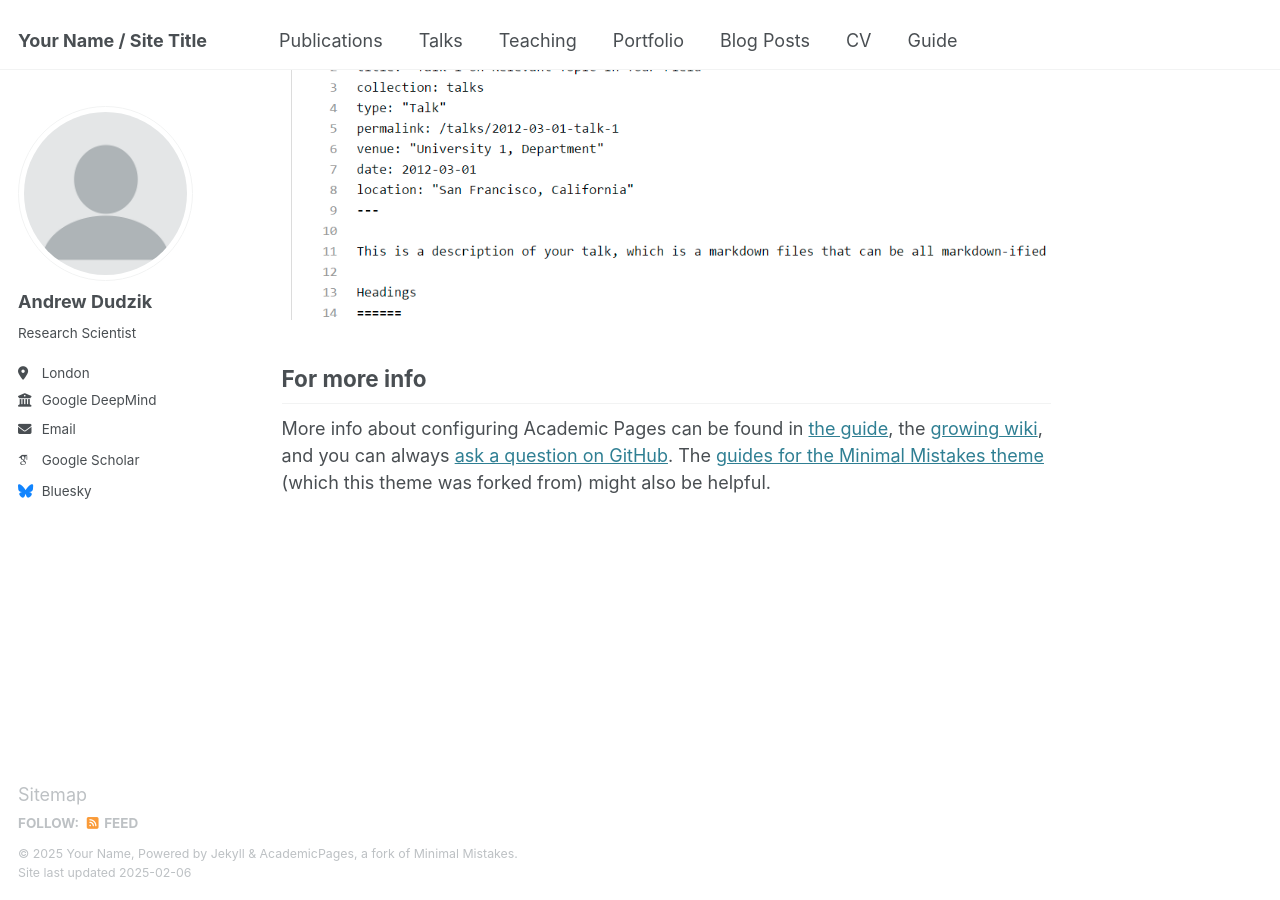
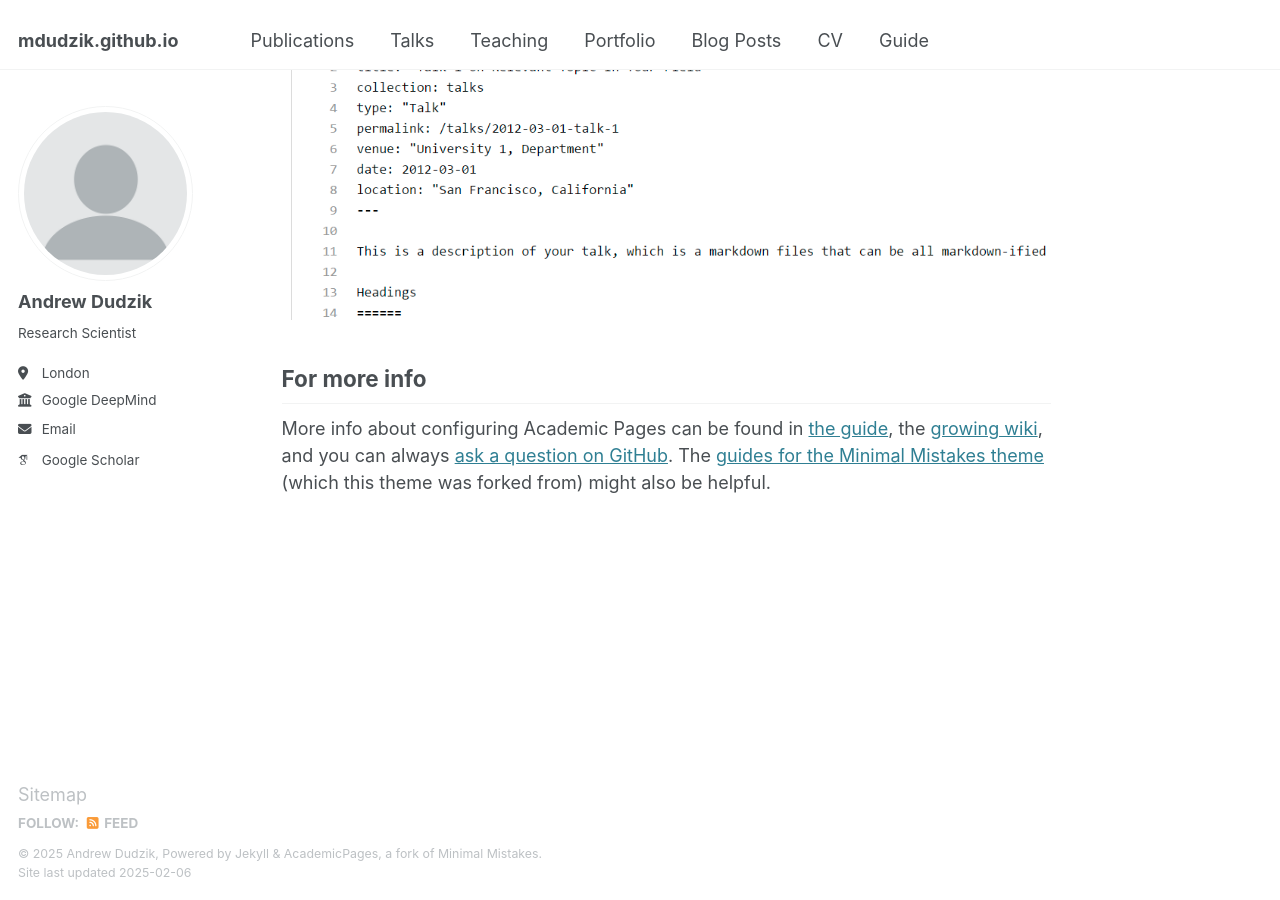
Before and after one commit to mdudzik/mdudzik.github.io, a Jekyll site: the page built from _pages/about.md, in a window 1280 px wide and 900 px high, scrolled down 2642 px. Built offline with Jekyll 4.4.1, drawn with Linux system fonts in a browser that asks for light colours; some web fonts are replaced.

```diff
--- a/_config.yml
+++ b/_config.yml
@@ -9,13 +9,13 @@
 # Basic Site Settings
 locale                   : "en-US"
 site_theme               : "default"
-title                    : "Your Name / Site Title"
+title                    : #"Your Name / Site Title"
 title_separator          : "-"
-name                     : &name "Your Name"
+name                     : &name "Andrew Dudzik"
 description              : &description "personal description"
-url                      : https://academicpages.github.io # the base hostname & protocol for your site e.g. "https://[your GitHub username].github.io"
+url                      : https://mdudzik.github.io # the base hostname & protocol for your site e.g. "https://[your GitHub username].github.io"
 baseurl                  : "" # the subpath of your site, e.g. "/blog"
-repository               : "academicpages/academicpages.github.io"
+repository               : "mdudzik/mdudzik.github.io"
 
 # Site Author - The following control what appear as part of the author content on the side bar.
 #               If a field is blank the icon and link will not appear, otherwise it will be shown.
@@ -50,7 +50,7 @@ author:
   stackoverflow    : # User number or user number and name (i.e., use "1" or "1/jeff-atwood")
 
   # Social media
-  bluesky          : "bsky.app" # Replace this with you Bluesky username
+  bluesky          : # "bsky.app" # Replace this with you Bluesky username
   facebook         : # Username
   flickr           : # Username
   foursquare       : # Username
```
